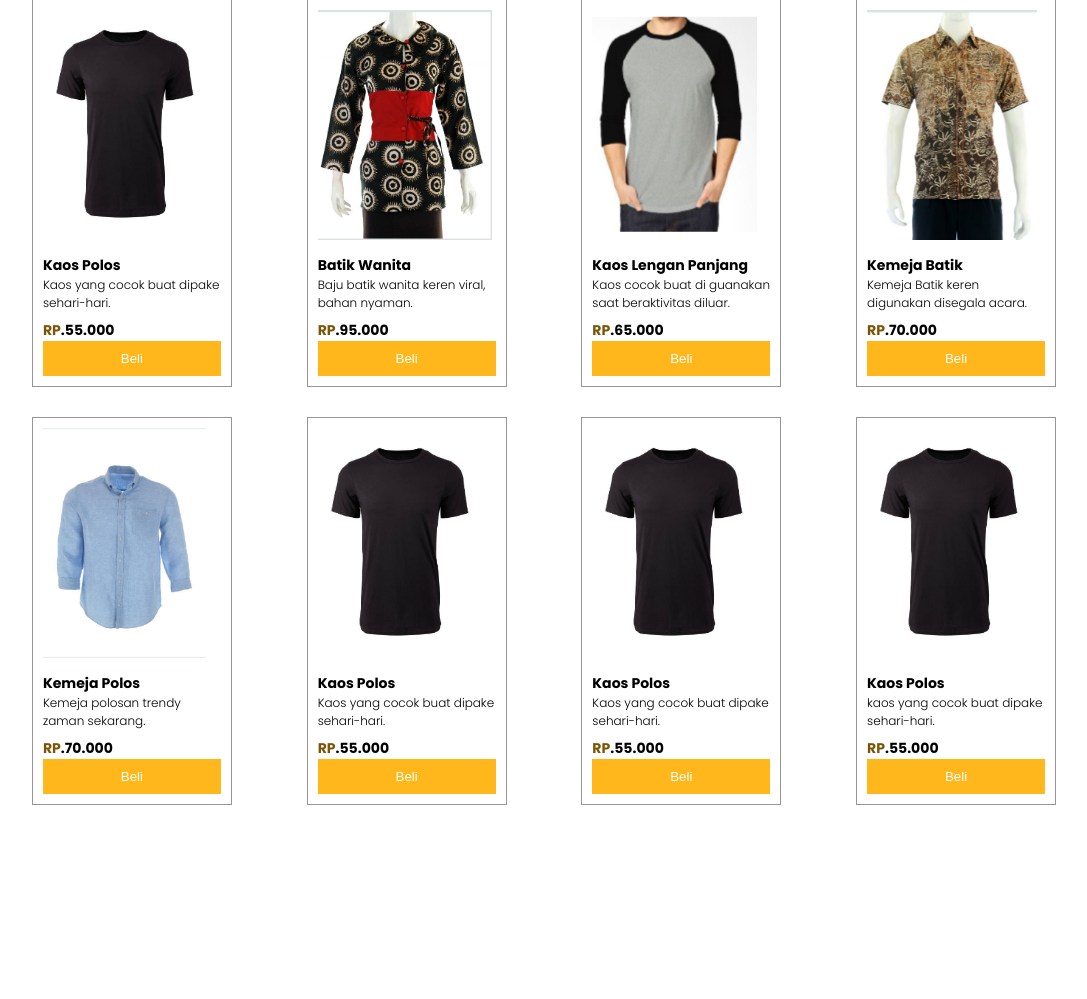
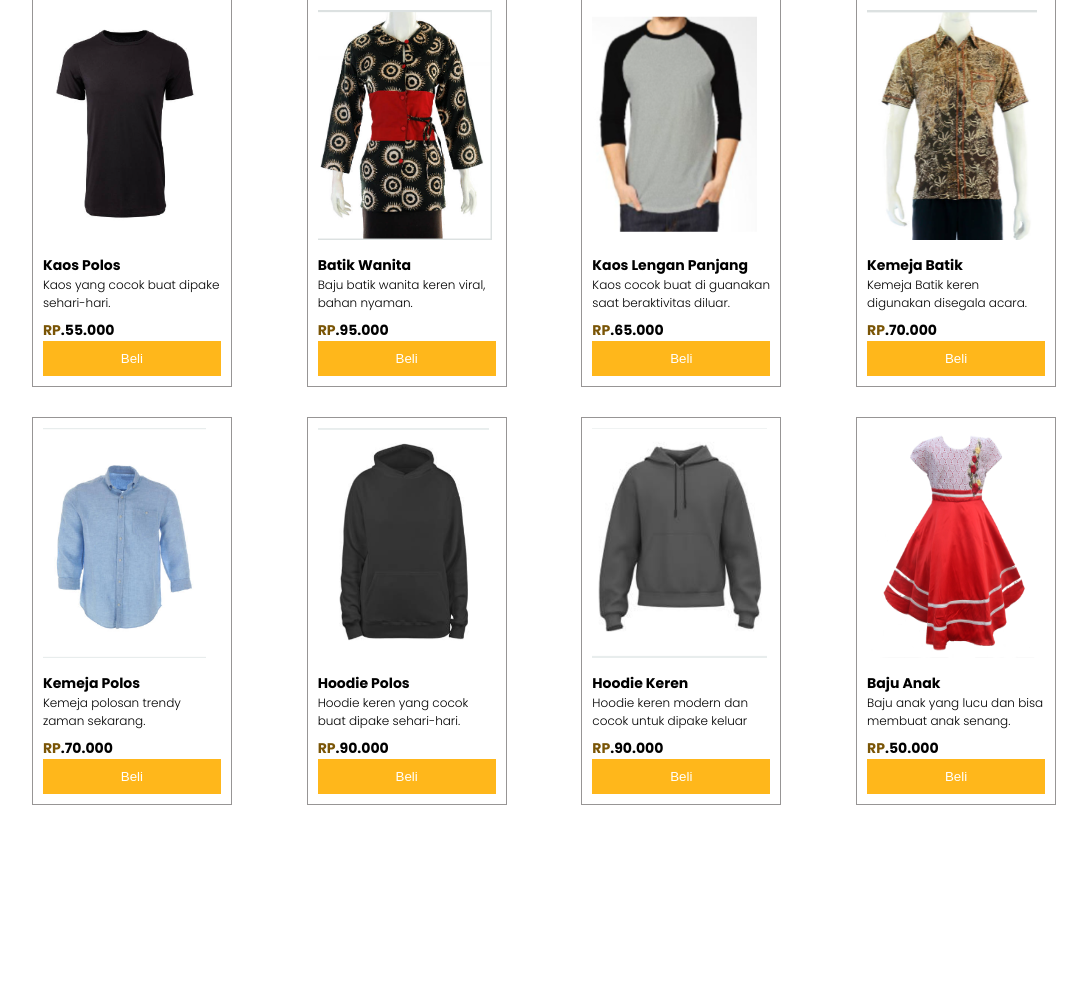
Before and after one commit to Makinullizami/tugas-uas, a Django app: page / in a window 1280 px wide. Shown: the part 1727-2726 px from the top of the page, without its empty margins (96-1183 px from the left). Run offline with Django 4.2, Linux system fonts and the light colour scheme.

Commit message:
mengalami perubahan pada shop

```diff
--- a/aplikasi_utama/templates/aplikasi_utama/home.html
+++ b/aplikasi_utama/templates/aplikasi_utama/home.html
@@ -127,25 +127,25 @@
         <h3><span>RP</span>.70.000</h3>
         <button class="add-to-cart">Beli</button>
       </div>
-      <div class="product" data-id="6" data-name="Product 6" data-price="55.000">
-        <img src="{% static 'img/produk/1.png'%}" alt="Product 6" />
-        <h3>Kaos Polos</h3>
-        <p>Kaos yang cocok buat dipake sehari-hari.</p>
-        <h3><span>RP</span>.55.000</h3>
+      <div class="product" data-id="6" data-name="Product 6" data-price="90.000">
+        <img src="{% static 'img/produk/6.png'%}" alt="Product 6" />
+        <h3>Hoodie Polos</h3>
+        <p>Hoodie keren yang cocok buat dipake sehari-hari.</p>
+        <h3><span>RP</span>.90.000</h3>
         <button class="add-to-cart">Beli</button>
       </div>
-      <div class="product" data-id="7" data-name="Product 7" data-price="55.000">
-        <img src="{% static 'img/produk/1.png'%}" alt="Product 7" />
-        <h3>Kaos Polos</h3>
-        <p>Kaos yang cocok buat dipake sehari-hari.</p>
-        <h3><span>RP</span>.55.000</h3>
+      <div class="product" data-id="7" data-name="Product 7" data-price="90.000">
+        <img src="{% static 'img/produk/7.png'%}" alt="Product 7" />
+        <h3>Hoodie Keren</h3>
+        <p>Hoodie keren modern dan cocok untuk dipake keluar</p>
+        <h3><span>RP</span>.90.000</h3>
         <button class="add-to-cart">Beli</button>
       </div>
-      <div class="product" data-id="8" data-name="Product 8" data-price="55.000">
-        <img src="{% static 'img/produk/1.png'%}" alt="Product 8" />
-        <h3>Kaos Polos</h3>
-        <p>kaos yang cocok buat dipake sehari-hari.</p>
-        <h3><span>RP</span>.55.000</h3>
+      <div class="product" data-id="8" data-name="Product 8" data-price="50.000">
+        <img src="{% static 'img/produk/8.jpg'%}" alt="Product 8" />
+        <h3>Baju Anak</h3>
+        <p>Baju anak yang lucu dan bisa membuat anak senang.</p>
+        <h3><span>RP</span>.50.000</h3>
         <button class="add-to-cart">Beli</button>
       </div>
     </div>
```
Also changed, not shown: static/img/produk/6.png (renamed from static/img/produk/Screenshot 2023-11-10 090834.png), static/img/produk/7.png (renamed from static/img/produk/Screenshot 2023-11-10 090815.png), static/img/produk/8.jpg (added).
